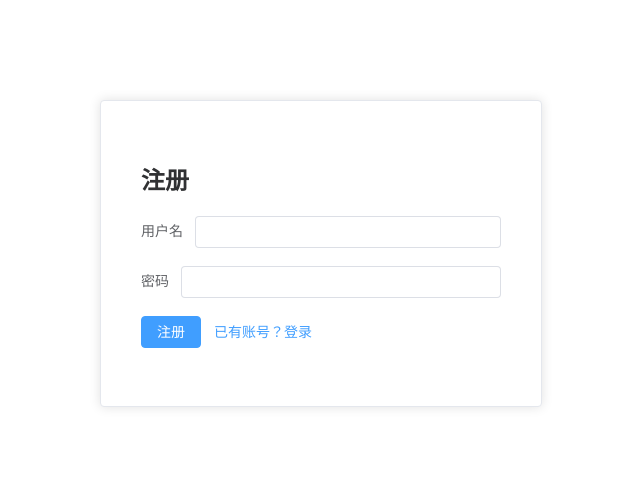
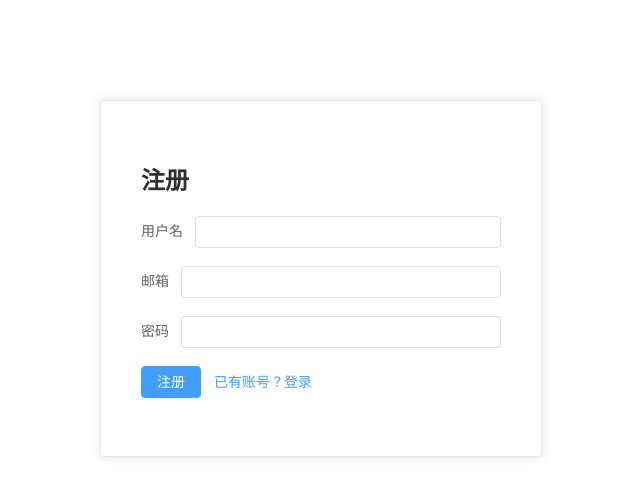
Before and after one commit to SOUTHEP666/laostradefrontend, a Vue app: page /register in a window 1280 px wide. Shown: the top 496 px of the page, without its empty margins (319-959 px from the left). Built offline with nearby package versions, Linux system fonts and the light colour scheme.

Commit message:
fix: add

```diff
--- a/src/views/Register.vue
+++ b/src/views/Register.vue
@@ -5,6 +5,9 @@
     <el-form :model="form">
       <el-form-item label="用户名">
         <el-input v-model="form.username" />
+      </el-form-item>
+      <el-form-item label="邮箱">
+        <el-input v-model="form.email" />
       </el-form-item>
       <el-form-item label="密码">
         <el-input v-model="form.password" type="password" />
@@ -25,6 +28,7 @@ const router = useRouter()
 
 const form = ref({
   username: '',
+  email: '',
   password: ''
 })
 
```
